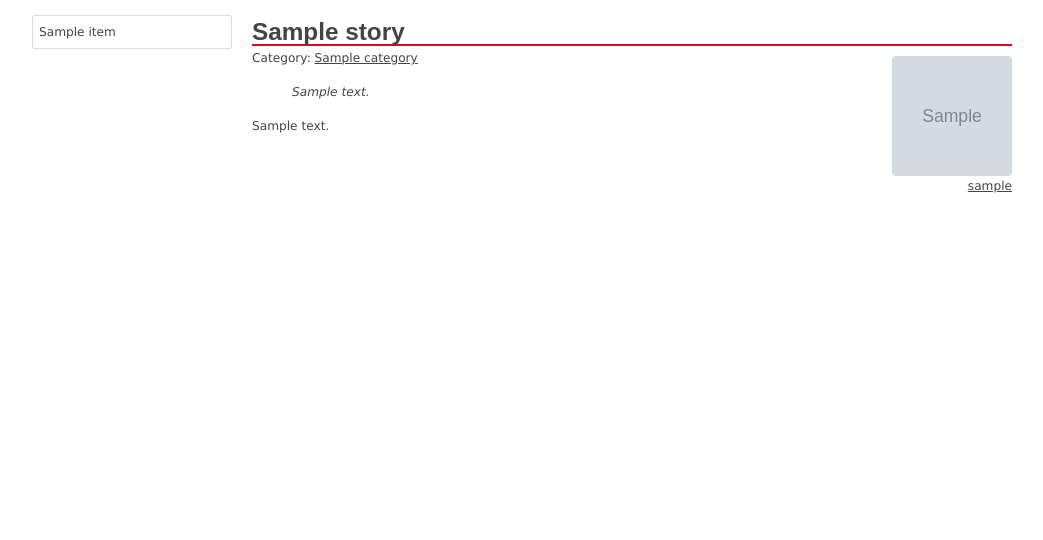
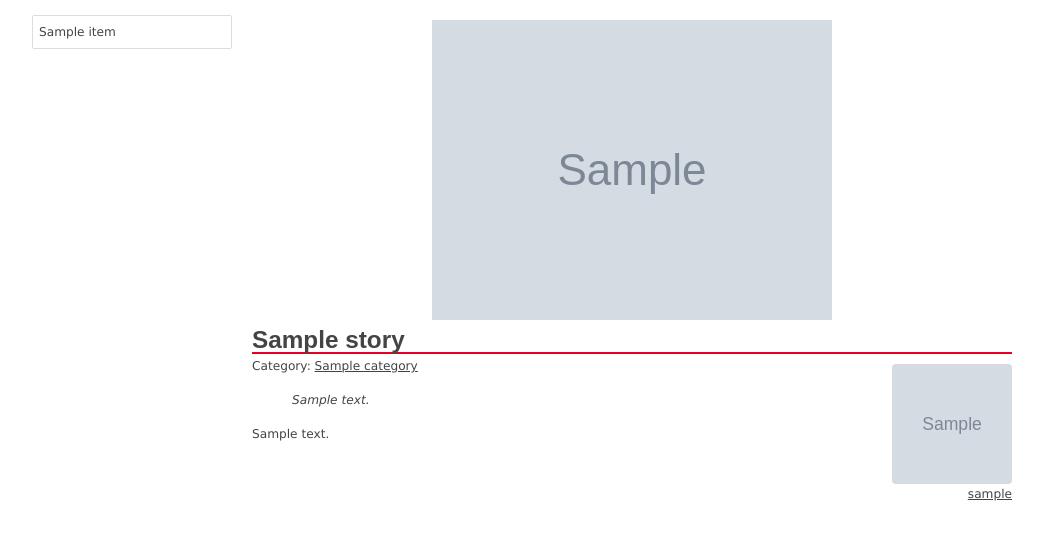
Before and after one commit to jakemarsden/FlaskBook, a Python web app: template flaskbook/templates/story_fulltext.html in a window 1280 px wide. Shown: the part 44-584 px from the top of the page, without its empty margins (108-1151 px from the left). Run offline with Jinja, Linux system fonts and the light colour scheme; the template is opened without the code that fills it: most values are stand-ins (such as "Sample title", 1, 10 or a date in 2020); grey boxes marked "Sample" are stand-in pictures.

Commit message:
Show story cover on story fulltext page

```diff
--- a/flaskbook/static/stories.css
+++ b/flaskbook/static/stories.css
@@ -7,6 +7,17 @@
 
 .story.preview:hover {
     background-color: rgba(230, 0, 34, 0.1);
+}
+
+.story.fulltext .cover {
+    text-align: center;
+}
+
+.story.fulltext .cover img {
+    width: auto;
+    max-width: 700px;
+    height: auto;
+    max-height: 300px;
 }
 
 .story .author {
--- a/flaskbook/templates/story_fulltext.html
+++ b/flaskbook/templates/story_fulltext.html
@@ -7,6 +7,12 @@
 
 {% block content %}
 <div id="story-{{ story.id }}" class="story fulltext">
+
+    <div class="cover">
+        {% if story.cover_url is not none %}
+        <img src="{{ story.cover_url }}"/>
+        {% endif %}
+    </div>
 
     <div class="title">
         {% if story.title is not none %}
```
